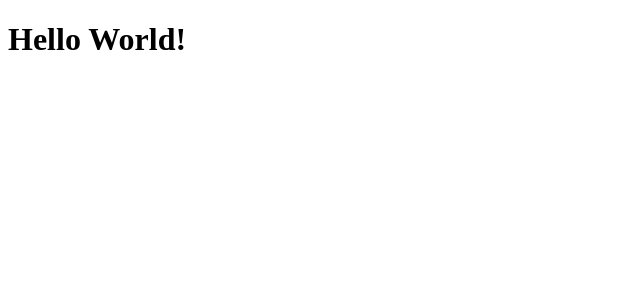
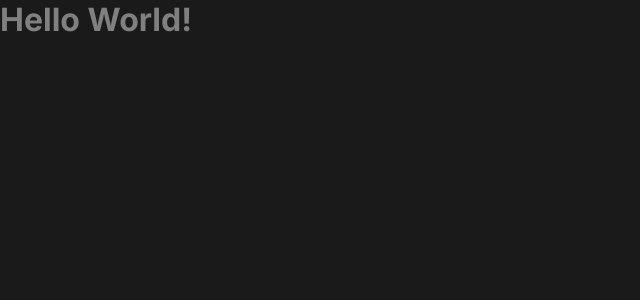
Before and after one commit to fabiojaniolima/reactjs-to-do-list, a React (Vite) app: page / in a window 1280 px wide. Shown: the top 300 px of the page, without its empty margins (0-640 px from the left). Built offline with nearby package versions, Linux system fonts and the light colour scheme.

Commit message:
feat: add global style and change app title

```diff
--- a/index.html
+++ b/index.html
@@ -2,8 +2,13 @@
 <html lang="pt">
   <head>
     <meta charset="UTF-8" />
+    <link rel='preconnect' href='https://fonts.googleapis.com'>
+
+    <link rel='preconnect' href='https://fonts.gstatic.com' crossorigin>
+    <link href='https://fonts.googleapis.com/css2?family=Inter:wght@400;700;900&display=swap' rel='stylesheet'>
+
     <meta name="viewport" content="width=device-width, initial-scale=1.0" />
-    <title>Vite App</title>
+    <title>to-do</title>
   </head>
   <body>
     <div id="root"></div>
--- /dev/null
+++ b/src/global.css
@@ -0,0 +1,35 @@
+:root {
+  --gray-100: #F2F2F2;
+  --gray-200: #D9D9D9;
+  --gray-300: #808080;
+  --gray-400: #333333;
+  --gray-500: #262626;
+  --gray-600: #1A1A1A;
+  --gray-700: #0D0D0D;
+
+  --purple: #8284FA;
+  --purple-dark: #5E60CE;
+
+  --blue: #4EA8DE;
+  --blue-dark: #1E6F9F;
+
+  --danger: #E25858;
+}
+
+* {
+  margin: 0;
+  padding: 0;
+  box-sizing: border-box;
+}
+
+body {
+  background: var(--gray-600);
+  color: var(--gray-300);
+  -webkit-font-smoothing: antialiased;
+}
+
+body, input, textarea, button {
+  font-family: 'Inter', sans-serif;
+  font-weight: 400;
+  font-size: 1rem;
+}
--- a/src/main.tsx
+++ b/src/main.tsx
@@ -1,3 +1,5 @@
+import './global.css'
+
 import React from 'react'
 import ReactDOM from 'react-dom/client'
 
```
